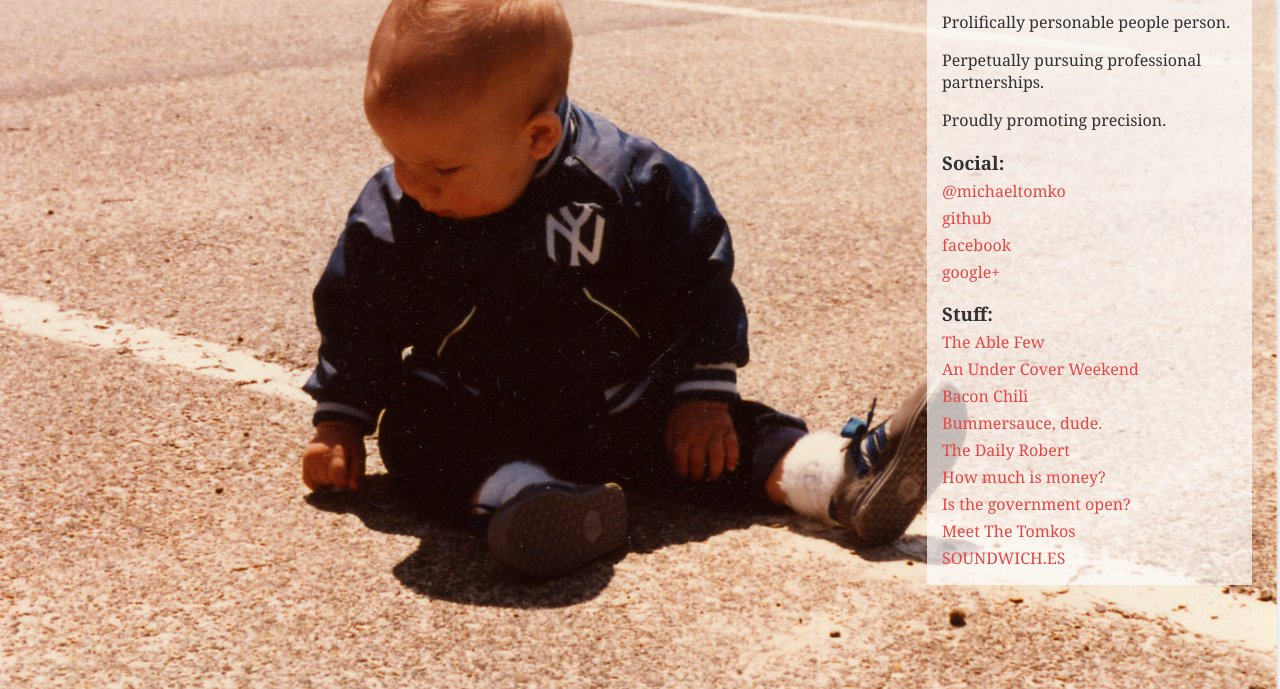
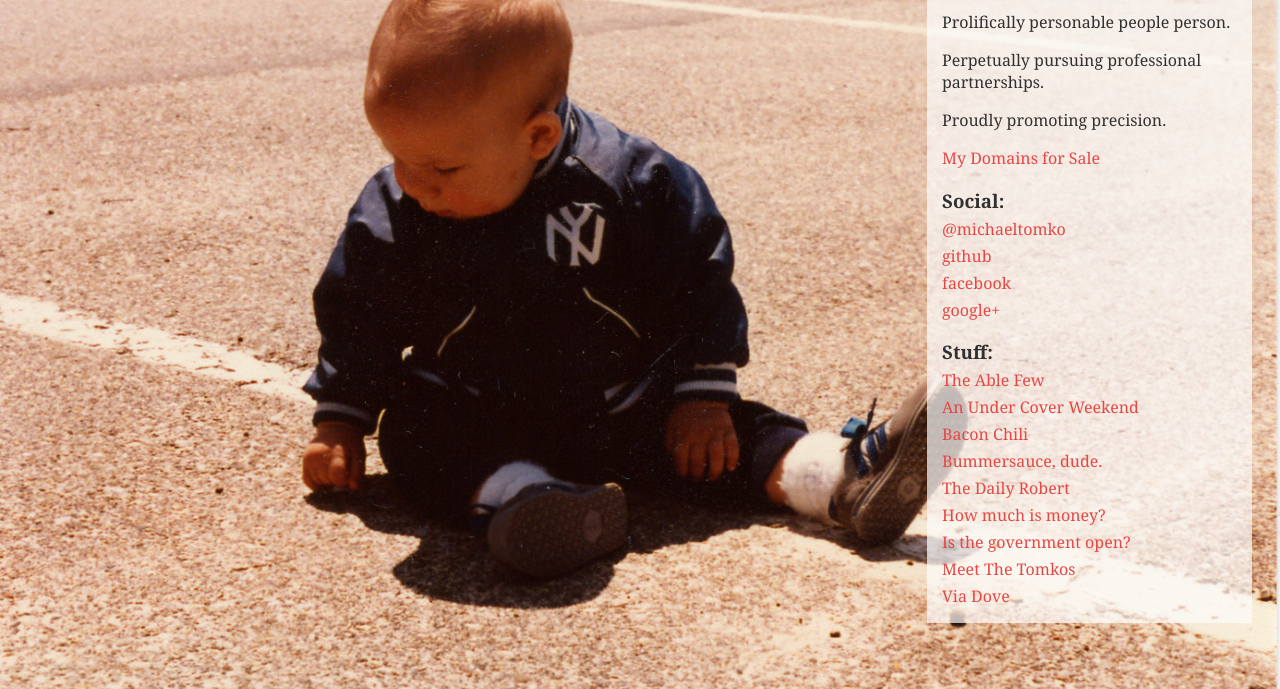
Before and after one commit to michaeltomko/tomkobombco.com, a plain HTML site: page index.html in a window 1280 px wide. Shown: the part 111-800 px from the top of the page. Drawn offline with Linux system fonts and the light colour scheme.

Commit message:
Added domain and Via Dove links.

```diff
--- a/index.html
+++ b/index.html
@@ -91,6 +91,7 @@
       <p>Prolifically personable people person.</p>
       <p>Perpetually pursuing professional partnerships.</p>
       <p>Proudly promoting precision.</p>
+      <p><a href="http://namebox.io/michaeltomko" target="_blank">My Domains for Sale</a></p>
     </div>
     <div id="social">
       <h3>Social:</h3>
@@ -112,7 +113,7 @@
         <li><a href="http://howmuchismoney.com/" target="_blank">How much is money?</a></li>
         <li><a href="http://isthegovernmentopen.com/" target="_blank">Is the government open?</a></li>
         <li><a href="http://meetthetomkos.com/" target="_blank">Meet The Tomkos</a></li>
-        <li><a href="http://soundwich.es/" target="_blank">SOUNDWICH.ES</a></li>
+        <li><a href="http://www.viadove.com/" target="_blank">Via Dove</a></li>
       </ul>
     </div>
   </div>
```
